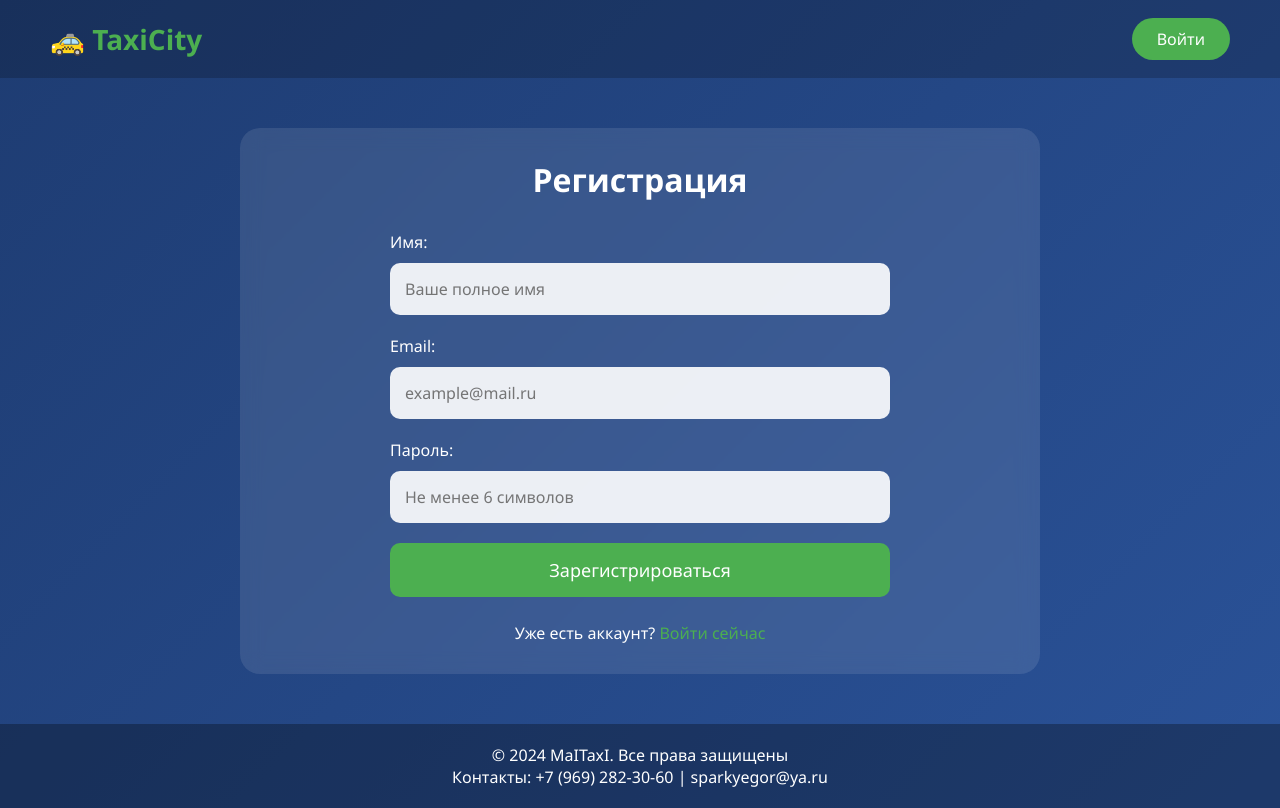
After one commit to Sparky324/TaxiProj, a Flask app: page /register in a window 1280 px wide. The commit adds this page. Run offline with Flask 3, Linux system fonts and the light colour scheme.

Commit message:
Added templates of login and register realisation

```diff
--- a/main.py
+++ b/main.py
@@ -1,12 +1,25 @@
-from flask import Flask, render_template
+from flask import Flask, render_template, request, redirect, url_for
 
 app = Flask(__name__)
-
+app.secret_key = 'your-secret-key-here'  # Нужно для работы с сессиями
 
 @app.route("/")
 def home():
     return render_template("index.html")
 
+@app.route("/login", methods=['GET', 'POST'])
+def login():
+    if request.method == 'POST':
+        # Здесь позже добавим обработку входа
+        return redirect(url_for('home'))
+    return render_template("login.html")
+
+@app.route("/register", methods=['GET', 'POST'])
+def register():
+    if request.method == 'POST':
+        # Здесь позже добавим обработку регистрации
+        return redirect(url_for('login'))
+    return render_template("register.html")
 
 if __name__ == "__main__":
     app.run(debug=True)
--- a/static/css/styles.css
+++ b/static/css/styles.css
@@ -1,378 +1,146 @@
-.domposer-element,body {
-  background-color: #272727;
-  color: #d5d5d5;
-  display: block;
-  background-attachment: fixed;
+/* Общие стили */
+* {
+    margin: 0;
+    padding: 0;
+    box-sizing: border-box;
+    font-family: 'Segoe UI', Tahoma, Geneva, Verdana, sans-serif;
 }
 
-.example {
-  width: 80px;
-  height: auto;
+body {
+    background: linear-gradient(135deg, #1e3c72 0%, #2a5298 100%);
+    min-height: 100vh;
+    color: white;
 }
 
-.example__block {
-  display: flex;
-  flex-direction: column;
-  align-items: center;
-  font-size: 1.6rem;
-  justify-content: center;
-  gap: 1rem 0px;
-  position: relative;
-  padding-top: 5rem;
-  padding-bottom: 3rem;
+/* Шапка */
+.header {
+    padding: 20px 50px;
+    display: flex;
+    justify-content: space-between;
+    align-items: center;
+    background: rgba(0, 0, 0, 0.2);
 }
 
-.example__subtitle {
-  font-size: 1rem;
-  color: #858585;
+.logo {
+    font-size: 28px;
+    font-weight: bold;
+    color: #4CAF50;
 }
 
-.example__block-title {
-  text-align: center;
+/* Основной контейнер */
+.container {
+    max-width: 800px;
+    margin: 50px auto;
+    padding: 30px;
+    background: rgba(255, 255, 255, 0.1);
+    border-radius: 20px;
+    backdrop-filter: blur(10px);
 }
 
-.example__title {
-  color: #b0b0b0;
+/* Формы */
+.form-group {
+    display: flex;
+    flex-direction: column;
+    gap: 10px;
+    margin-bottom: 20px;
 }
 
-.example__page {
-  padding-left: 1rem;
-  padding-top: 1rem;
-  padding-right: 1rem;
-  padding-bottom: 1rem;
-  position: relative;
+input, select {
+    padding: 15px;
+    border: none;
+    border-radius: 10px;
+    font-size: 16px;
+    background: rgba(255, 255, 255, 0.9);
 }
 
-.example__page-wrap {
-  width: 100%;
-  max-width: 768px;
-  padding-left: 1rem;
-  padding-top: 1rem;
-  padding-right: 1rem;
-  padding-bottom: 1rem;
-  box-sizing: border-box;
-  background-color: #181818;
-  border-top-left-radius: 1rem;
-  border-top-right-radius: 1rem;
-  border-bottom-left-radius: 1rem;
-  border-bottom-right-radius: 1rem;
-  box-shadow: rgba(0, 0, 0, 0.33) 0px 0px 19px 6px inset, rgba(0, 0, 0, 1) 0px 0px 0px 0px , rgba(0, 0, 0, 1) 0px 0px 0px 0px , rgba(0, 0, 0, 1) 0px 0px 0px 0px;
-  background: linear-gradient(0deg, rgba(26,26,26,1.00) 0%, rgba(18, 18, 18, 1.00) 100%);
+.submit-btn {
+    background: #4CAF50;
+    color: white;
+    padding: 15px;
+    font-size: 18px;
+    border: none;
+    border-radius: 10px;
+    cursor: pointer;
+    transition: 0.3s;
+    width: 100%;
 }
 
-.example-page__body {
-  font-size: 16px;
-  line-height: 1.4;
-  font-family: Arial, Helvetica, sans-serif;
+.submit-btn:hover {
+    background: #45a049;
+    transform: translateY(-2px);
 }
 
-.desktop {
-  display: flex;
+/* Страницы авторизации */
+.auth-form {
+    max-width: 500px;
+    margin: 0 auto;
 }
 
-.mobile {
-  display: flex;
+.auth-links {
+    text-align: center;
+    margin-top: 25px;
 }
 
-.main {
-  position: relative;
-  min-height: 100vh;
-  background: radial-gradient(circle at 50% 50%, rgba(54,54,54,1.00) 0%, rgba(31, 31, 31, 1.00) 100%);
+.auth-links a {
+    color: #4CAF50;
+    text-decoration: none;
+    transition: opacity 0.3s;
 }
 
-.dp-inline-example {
-  width: 11rem;
-  height: 14rem;
-  margin-left: auto;
-  margin-right: auto;
-  margin-top: 1rem;
-  margin-bottom: 1rem;
-  transform: rotate(0.0deg);
-  stroke: orange;
-  stroke-width: 0.3rem;
-  stroke-dasharray: 0.5rem;
+.auth-links a:hover {
+    opacity: 0.8;
 }
 
-.acc-group {
-  margin-top: 1rem;
-  margin-bottom: 1rem;
+/* Кнопки в шапке */
+.auth-buttons .btn {
+    margin-left: 15px;
+    padding: 10px 25px;
+    border: none;
+    border-radius: 25px;
+    cursor: pointer;
+    transition: 0.3s;
+    background: #4CAF50;
+    color: white;
+    text-decoration: none;
 }
 
-.acc-content-text {
-  display: block;
+.auth-buttons .btn:hover {
+    transform: scale(1.05);
+    box-shadow: 0 5px 15px rgba(0,0,0,0.3);
 }
 
-.example__caro {
-  margin-bottom: 1rem;
+/* Футер */
+footer {
+    text-align: center;
+    padding: 20px;
+    background: rgba(0, 0, 0, 0.3);
+    margin-top: 50px;
 }
 
-.example__body-normal {
-  margin-top: 1rem;
+/* Адаптивность */
+@media (max-width: 768px) {
+    .header {
+        padding: 20px;
+        flex-direction: column;
+        gap: 15px;
+    }
+
+    .container {
+        margin: 30px 15px;
+        padding: 20px;
+    }
 }
 
-.dp-acc-content {
-  padding-left: 1rem;
-  padding-top: 1rem;
-  padding-right: 1rem;
-  padding-bottom: 1rem;
+.logo {
+    font-size: 28px;
+    font-weight: bold;
+    color: #4CAF50;
+    text-decoration: none;
+    transition: transform 0.3s ease;
 }
 
-.acc-content {
-  padding-left: 1rem;
-  padding-top: 1rem;
-  padding-right: 1rem;
-  padding-bottom: 1rem;
+.logo:hover {
+    transform: scale(1.05);
+    color: #45a049;
+    cursor: pointer;
 }
-
-.acc-content-tabs {
-  margin-top: 1rem;
-  margin-bottom: 1rem;
-}
-
-.dp-tab-content {
-  padding-left: 1rem;
-  padding-top: 1rem;
-  padding-right: 1rem;
-  padding-bottom: 1rem;
-  display: block;
-}
-
-.example__block_404 {
-  display: flex;
-  flex-direction: column;
-  justify-content: center;
-  align-items: center;
-  height: 100vh;
-  padding-left: 0px;
-  padding-top: 0px;
-  padding-right: 0px;
-  padding-bottom: 0px;
-  font-size: 1.6rem;
-  gap: 1rem 0px;
-}
-
-.example__block_test {
-  display: flex;
-  flex-direction: column;
-  align-items: center;
-  font-size: 1.6rem;
-  justify-content: center;
-  gap: 1rem 0px;
-  position: relative;
-  padding-top: 5rem;
-  padding-bottom: 3rem;
-}
-
-.test_404 {
-  display: flex;
-  flex-direction: column;
-  align-items: center;
-  font-size: 1.6rem;
-  justify-content: center;
-  gap: 1rem 0px;
-  position: relative;
-  padding-top: 5rem;
-  padding-bottom: 3rem;
-}
-
-@media screen and (min-width: 576px) {
-
-  .example {
-    width: 90px;
-  }
-
-  .example__block {
-    font-size: 2rem;
-    overflow-x: hidden;
-    overflow-y: hidden;
-  }
-
-  .example__subtitle {
-    font-size: 1.4rem;
-  }
-
-  .example__page-wrap {
-    padding-left: 2rem;
-    padding-top: 2rem;
-    padding-right: 2rem;
-    padding-bottom: 2rem;
-  }
-
-  .example__block_404 {
-    padding-left: 0px;
-    padding-top: 0px;
-    padding-right: 0px;
-    padding-bottom: 0px;
-    font-size: 2rem;
-  }
-
-  .example__block_test {
-    font-size: 2rem;
-    overflow-x: hidden;
-    overflow-y: hidden;
-  }
-
-  .test_404 {
-    font-size: 2rem;
-    overflow-x: hidden;
-    overflow-y: hidden;
-  }
-
-}
-
-@media screen and (min-width: 768px) {
-
-  .example {
-    width: 100px;
-  }
-
-  .example__block {
-    font-size: 2rem;
-  }
-
-  .example__subtitle {
-    font-size: 2rem;
-  }
-
-  .example__page-wrap {
-    padding-left: 3rem;
-    padding-top: 3rem;
-    padding-right: 3rem;
-    padding-bottom: 3rem;
-  }
-
-  .example__page {
-    justify-content: center;
-  }
-
-  .example__block_404 {
-    padding-left: 0px;
-    padding-top: 0px;
-    padding-right: 0px;
-    padding-bottom: 0px;
-    font-size: 2rem;
-  }
-
-  .example__block_test {
-    font-size: 2rem;
-  }
-
-  .test_404 {
-    font-size: 2rem;
-  }
-
-}
-
-@media screen and (min-width: 992px) {
-
-  .example {
-    width: 120px;
-  }
-
-  .example__block {
-    font-size: 3rem;
-    padding-top: 3rem;
-    padding-bottom: 3rem;
-  }
-
-  .example__subtitle {
-    font-size: 2.4rem;
-  }
-
-  .example__page-wrap {
-    background-color: #181818;
-    border-top-left-radius: 1rem;
-    border-top-right-radius: 1rem;
-    border-bottom-left-radius: 1rem;
-    border-bottom-right-radius: 1rem;
-    margin-bottom: 4rem;
-    line-height: 1.4;
-    background: linear-gradient(0deg, rgba(35, 35, 35, 1.00) 0%, rgba(22,22,22,1.00) 100%);
-    box-shadow: rgba(0, 0, 0, 0.30) 0px 0px 27px 6px inset, rgba(0, 0, 0, 1) 0px 0px 0px 0px , rgba(0, 0, 0, 1) 0px 0px 0px 0px , rgba(0, 0, 0, 1) 0px 0px 0px 0px;
-    max-width: 637px;
-  }
-
-  .desktop {
-    display: flex;
-  }
-
-  .mobile {
-    display: none;
-  }
-
-  .example__body {
-    font-family: "Lucida Console", Monaco, monospace;
-    text-align: left;
-    margin-bottom: 1rem;
-  }
-
-  .example__body-normal {
-    color: #858585;
-    font-family: Verdana, Geneva, sans-serif;
-    margin-top: 3rem;
-    font-size: 12px;
-    text-align: center;
-  }
-
-  .example__title {
-    color: #858585;
-  }
-
-  .main {
-    position: relative;
-    height: 100%;
-  }
-
-  .dp-acc-content-text {
-    display: block;
-  }
-
-  .example__caro {
-    margin-top: 1rem;
-    display: block;
-    margin-bottom: 1rem;
-  }
-
-  .dp-inline-example {
-    transform: rotate(0.0deg);
-    margin-top: 1rem;
-    width: 11rem;
-    margin-left: auto;
-    margin-right: auto;
-    stroke: orange;
-    stroke-width: 0.3rem;
-    stroke-dasharray: 0.5rem;
-    display: block;
-    margin-bottom: 1rem;
-    height: 14rem;
-  }
-
-  .dp-acc-title {
-    transform: rotate(0.5deg);
-  }
-
-  .acc-group {
-    padding-bottom: 1rem;
-  }
-
-  .example__block_404 {
-    padding-left: 0px;
-    padding-top: 0px;
-    padding-right: 0px;
-    padding-bottom: 0px;
-    font-size: 3rem;
-  }
-
-  .example__block_test {
-    font-size: 3rem;
-    padding-top: 3rem;
-    padding-bottom: 3rem;
-  }
-
-  .test_404 {
-    font-size: 3rem;
-    padding-top: 3rem;
-    padding-bottom: 3rem;
-  }
-
-}
--- /dev/null
+++ b/templates/base.html
@@ -0,0 +1,31 @@
+<!DOCTYPE html>
+<html lang="ru">
+<head>
+    <meta charset="UTF-8">
+    <meta name="viewport" content="width=device-width, initial-scale=1.0">
+    <title>MaITaxI - {% block title %}{% endblock %}</title>
+    <link rel="stylesheet" href="{{ url_for('static', filename='css/styles.css') }}">
+</head>
+<body>
+    <header class="header">
+    <a href="{{ url_for('home') }}" class="logo">🚕 TaxiCity</a>
+    <div class="auth-buttons">
+        {% if request.endpoint != 'login' %}
+            <a href="{{ url_for('login') }}" class="btn">Войти</a>
+        {% endif %}
+        {% if request.endpoint != 'register' %}
+            <a href="{{ url_for('register') }}" class="btn">Регистрация</a>
+        {% endif %}
+    </div>
+</header>
+
+    <div class="container">
+        {% block content %}{% endblock %}
+    </div>
+
+    <footer>
+        <p>© 2024 MaITaxI. Все права защищены</p>
+        <p>Контакты: +7 (969) 282-30-60 | sparkyegor@ya.ru</p>
+    </footer>
+</body>
+</html>
--- /dev/null
+++ b/templates/register.html
@@ -0,0 +1,30 @@
+{% extends "base.html" %}
+{% block title %}Регистрация{% endblock %}
+
+{% block content %}
+<div class="auth-form">
+    <h1 style="text-align: center; margin-bottom: 30px;">Регистрация</h1>
+    <form method="POST">
+        <div class="form-group">
+            <label>Имя:</label>
+            <input type="text" name="name" placeholder="Ваше полное имя" required>
+        </div>
+
+        <div class="form-group">
+            <label>Email:</label>
+            <input type="email" name="email" placeholder="example@mail.ru" required>
+        </div>
+
+        <div class="form-group">
+            <label>Пароль:</label>
+            <input type="password" name="password" placeholder="Не менее 6 символов" required>
+        </div>
+
+        <button type="submit" class="submit-btn">Зарегистрироваться</button>
+    </form>
+
+    <div class="auth-links">
+        <p>Уже есть аккаунт? <a href="{{ url_for('login') }}">Войти сейчас</a></p>
+    </div>
+</div>
+{% endblock %}
```
Also changed, not shown: templates/login.html (added, +25 -0 lines), templates/template1.html (deleted, +0 -10 lines).
